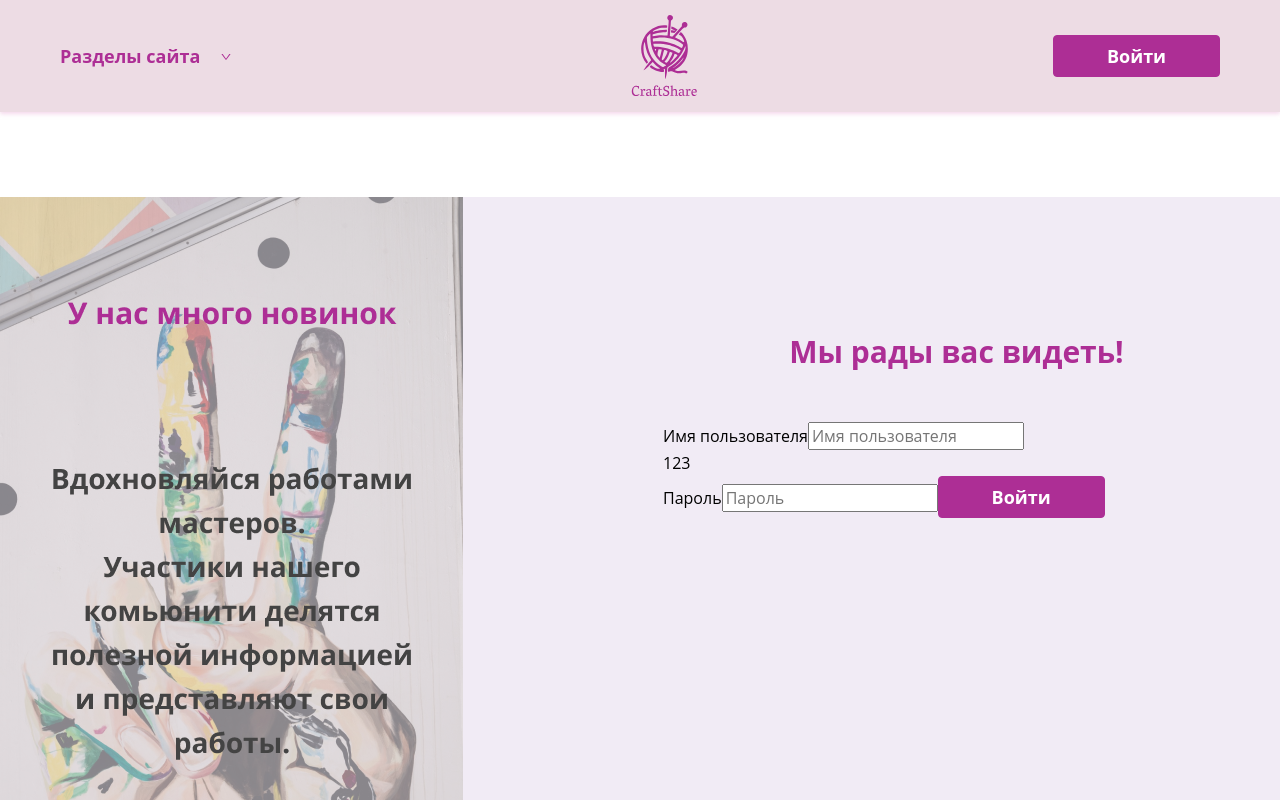
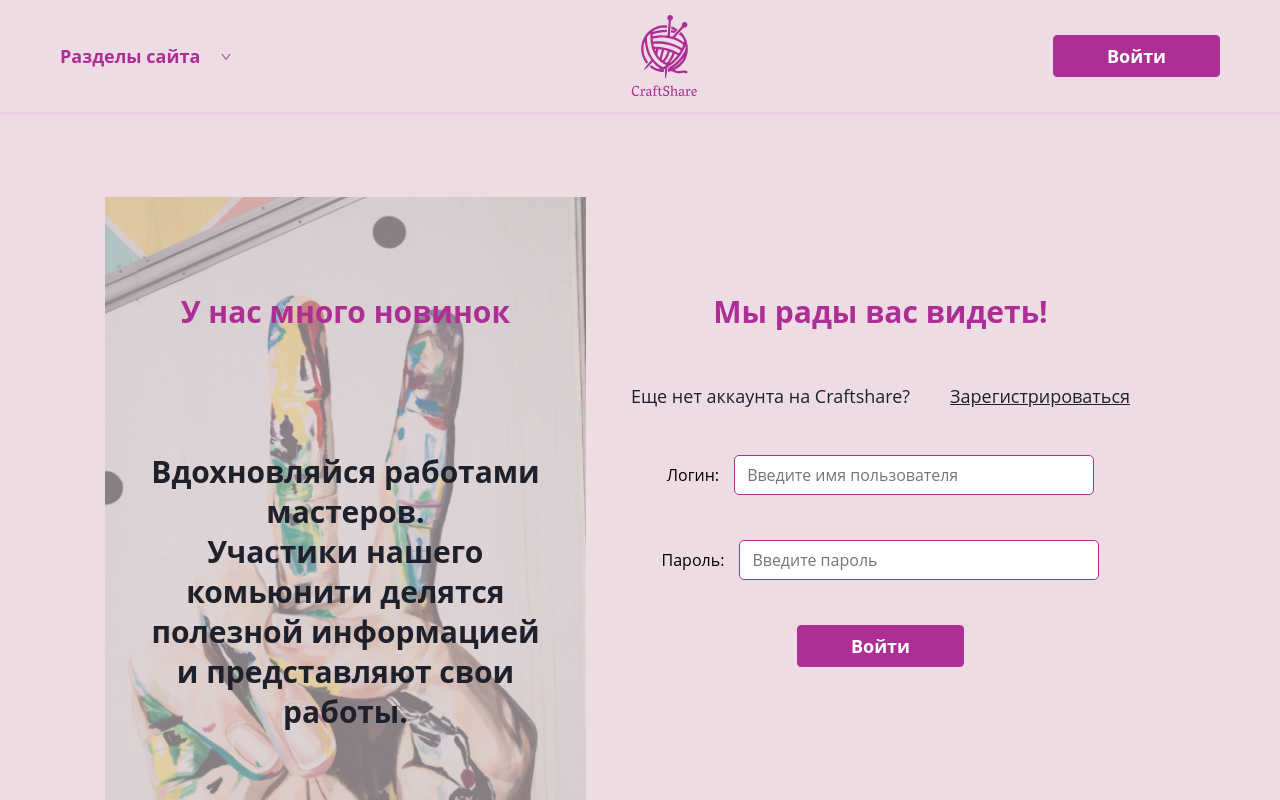
Before and after one commit to yanasaa/craft-app-demo, a React (Create React App) app in the folder frontend/craft-app/: page / in a window 1280 px wide. Both pictures are taken after a click on the button "Войти". Shown: the top 800 px of the page. Built offline with nearby package versions, Linux system fonts and the light colour scheme; no server answers; the HTML template or start-up script is replaced by a standard one.

Commit message:
fix: refactor login page structure and add styles

```diff
--- a/frontend/craft-app/src/pages/signIn/SignIn.jsx
+++ b/frontend/craft-app/src/pages/signIn/SignIn.jsx
@@ -1,14 +1,11 @@
 import { useNavigate } from "react-router-dom";
 import * as yup from "yup";
 import { Formik, Form, Field } from "formik";
-
 import { UserOutlined } from "@ant-design/icons";
-
 import Button from "../../components/shared/ui/button/Button";
-
 import "./Signin.scss";
 import { ROUTES } from "../../components/shared/consts/routes";
-import signin from "../../components/shared/assets/img/ui/signIn.png";
+
 import { useState } from "react";
 
 const END_POINT = "http://84.38.183.195/api/v1/account/login/";
@@ -20,7 +17,7 @@ const validationSchema = yup.object().shape({
 
 const SignIn = ({ setIsLoggedIn }) => {
   let navigate = useNavigate();
-  const [errorMessage, setErrorMessage] = useState("123");
+  const [errorMessage, setErrorMessage] = useState("");
 
   function handleLogin(values) {
     console.log(values);
@@ -56,14 +53,20 @@ const SignIn = ({ setIsLoggedIn }) => {
   }
 
   return (
-    <section className="sign-in__wrap">
-      <div className="sign-in__image">
-        <img src={signin} alt="signin" />
+    <section className="sign-in">
+      <div className=" wrapper sign-in__wrap">
+        <div className="sign-in__preview">
+          <h2>У нас много новинок</h2>
+          <h2 className="sign-in__preview_text">
+            Вдохновляйся работами мастеров.
+            <br />
+            Участики нашего комьюнити делятся полезной информацией и
+            представляют свои работы.
+          </h2>
         </div>
         <div className="sign-in__form">
           <h2>Мы рады вас видеть!</h2>
           <Formik
-          className="login-form"
             validationSchema={validationSchema}
             initialValues={{ username: "", password: "" }}
             onSubmit={(values) => {
@@ -72,6 +75,7 @@ const SignIn = ({ setIsLoggedIn }) => {
           >
             {({ errors, touched }) => (
               <Form
+                className="sif__wrapper"
                 name="username"
                 label="Имя пользователя"
                 rules={[
@@ -85,33 +89,40 @@ const SignIn = ({ setIsLoggedIn }) => {
                   },
                 ]}
               >
-              {/* <Input
-                placeholder="hello"
+                {errorMessage && (
+                  <div className="sif__error-msg">{errorMessage}</div>
+                )}
+                <div className="sif__register-link">
+                  <span>Еще нет аккаунта на Craftshare?</span>
+                  <a href="#" title="Регистрация пока недоступна :(">
+                    Зарегистрироваться
+                  </a>
+                </div>
+                <label>
+                  Логин:
+                  <Field
+                    className="input sif__input"
                     prefix={<UserOutlined className="site-form-item-icon" />}
-              /> */}
-              <label>Имя пользователя</label>
-              <Field
-                prefix={<UserOutlined className="site-form-item-icon" />}
-                placeholder="Имя пользователя"
+                    placeholder="Введите имя пользователя"
                     name="username"
                   />
+                </label>
                 {errors.email && touched.email && <div>{errors.email}</div>}
-
-              <div padding={"10px"}>{errorMessage}</div>
-
-              <label>Пароль</label>
+                <label>
+                  Пароль:
                   <Field
-                // className="input"
-                placeholder="Пароль"
+                    className="input sif__input"
+                    placeholder="Введите пароль"
                     name="password"
                     type="password"
                   />
+                </label>
                 {errors.password && touched.password && (
                   <div>{errors.password}</div>
                 )}
 
                 <Button
-                className="button button_colored"
+                  className="button button_colored sif__button"
                   btnText="Войти"
                   type="submit"
                 />
@@ -119,6 +130,7 @@ const SignIn = ({ setIsLoggedIn }) => {
             )}
           </Formik>
         </div>
+      </div>
     </section>
   );
 };
--- a/frontend/craft-app/src/pages/signIn/Signin.scss
+++ b/frontend/craft-app/src/pages/signIn/Signin.scss
@@ -2,73 +2,56 @@
 @import "../../sass/abstracts/mixins";
 @import "../../sass/abstracts/placeholders";
 
-// .input {
-//   border: 1px solid $color-primary;
-//   background-color: transparent;
-//   padding: 8px 12px;
-//   border-radius: 5px;
-// }
-
-.sign-in__wrap {
-  background-color: #f1ebf5;
-  padding-top: 85px;
-  padding-bottom: 85px;
+.sign-in {
+  background-color: $color-primary-light-header;
 }
 .sign-in__wrap {
-  width: 100%;
+  padding: 85px 45px;
+  display: flex;
+}
+.sign-in__preview {
+  padding-top: 45px;
+  padding-bottom: 180px;
+  background-image: url("../../components/shared/assets/img/ui/sign-n-bg.png");
+
+  background-size: cover;
+  background-repeat: no-repeat;
+  background-position: center;
+}
+.sign-in__preview_text {
+  padding: 70px 43px;
+  color: $color-text-dark-grey;
+}
+.sign-in__form {
+  padding: 45px;
+  flex-grow: 1;
+}
+.sif__wrapper {
+  display: flex;
+  flex-direction: column;
+  gap: 45px;
+}
+.sif__register-link {
+  display: flex;
+  gap: 40px;
+  @include font(18px, 28px, 400);
+  & > * {
+    color: $color-text-dark-grey;
+    white-space: nowrap;
+  }
+  & > a {
+    cursor: pointer;
+  }
+}
+.sif__input {
+  background-color: $color-bg-light;
+  margin-left: 15px;
+  width: 360px;
+}
+.sif__button {
+  margin: 0 auto;
 }
 
-.sign-in__wrap {
-  display: flex;
-  background-clip: content-box;
+.sif__error-msg {
+  color: red;
 }
-
-.sign-in__image {
-  & > img {
-    width: 100%;
-    object-fit: cover;
-    vertical-align: bottom;
-  }
-  text-align: left;
-}
-
-.sign-in__form {
-  width: 603px;
-  padding: 85px 30px 240px 200px;
-  flex: 1;
-  margin: 0;
-}
-
-.login-form-button {
-  background-color: $color-primary;
-  color: white;
-  border: 1px solid $color-primary;
-  width: 100%;
-  &:hover {
-    background-color: $color-hovered-primary;
-  }
-}
-
-.login-form-button:hover {
-  background-color: $color-primary;
-}
-
-.login-form {
-  max-width: 300px;
-}
-.login-form-forgot {
-  float: right;
-  color: $color-primary;
-}
-.ant-col-rtl .login-form-forgot {
-  float: left;
-}
-
-.login-form-registre {
-  color: $color-primary;
-}
-
-.ant-checkbox-checked .ant-checkbox-inner {
-  background-color: $color-primary;
-  border-color: $color-primary;
-}
```
Also changed, not shown: frontend/craft-app/src/components/shared/assets/img/ui/sign-n-bg.png (added), frontend/craft-app/src/components/shared/assets/img/ui/signIn.png (deleted). Lines whose indentation alone changed are shown as unchanged.
